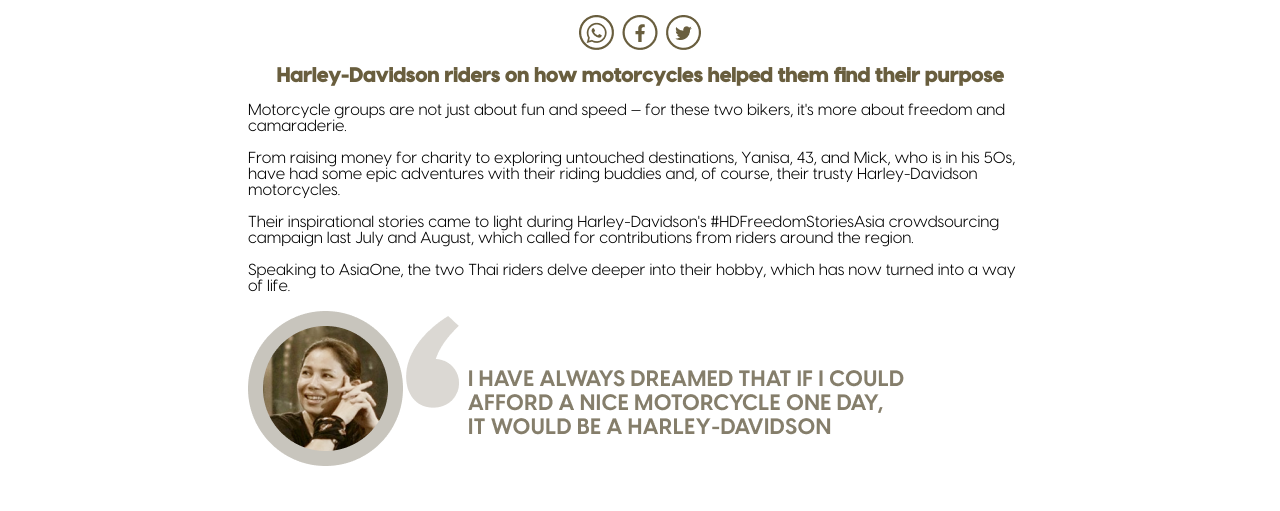
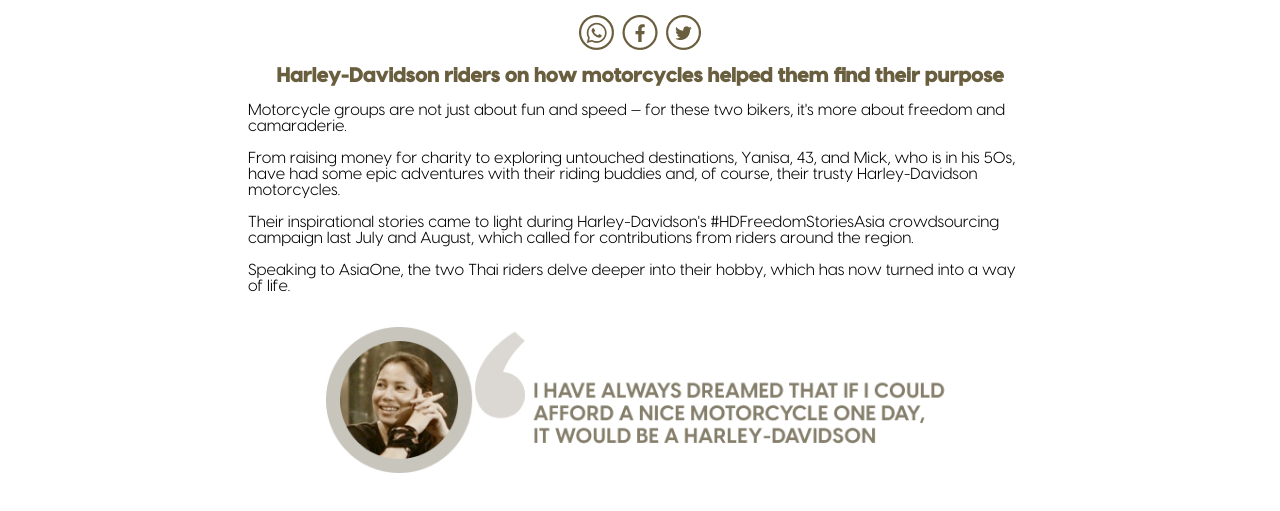
Before and after one commit to sherphy/KohSherlynnPhyllisa-AsiaOneFrontEnd, a React app: page / in a window 1280 px wide. Shown: the part 261-772 px from the top of the page. Built offline with nearby package versions, Linux system fonts and the light colour scheme.

Commit message:
first article done

```diff
--- a/src/components/Body.css
+++ b/src/components/Body.css
@@ -4,7 +4,7 @@
 }
 
 .body-header {
-    color: #695E3E;
+  color: #695e3e;
   text-align: center;
 }
 
@@ -13,6 +13,19 @@
   font-size: 20px;
 }
 
+#quote-mobile {
+  width: 80%;
+  display: block;
+  margin: auto;
+}
+
+#quote-landscape {
+  width: 60%;
+  display: block;
+  margin: auto;
+  padding: 0.5rem 0rem;
+}
+
 @media only screen and (min-width: 768px) {
   .body-container {
     margin: 1rem 15rem;
--- a/src/components/Body.js
+++ b/src/components/Body.js
@@ -4,7 +4,6 @@
 import quoteMobile from "../assets/quoteMobile.png";
 import news from "../assets/data.json";
 import React from "react";
-import { useState } from "react";
 
 const Body = () => {
   const newsFormatted = news.map((item) => {
@@ -28,8 +27,12 @@
           </div>
           {paraFormatted[0]}
           <picture>
-            <source media="(min-width: 768px)" srcSet={quoteLandscape}/>
-            <img src={quoteMobile}/>
+            <source
+              media="(min-width: 768px)"
+              srcSet={quoteLandscape}
+              id="quote-landscape"
+            />
+            <img src={quoteMobile} id="quote-mobile" />
           </picture>
         </div>
       </div>
```
Lines whose indentation alone changed are shown as unchanged.
